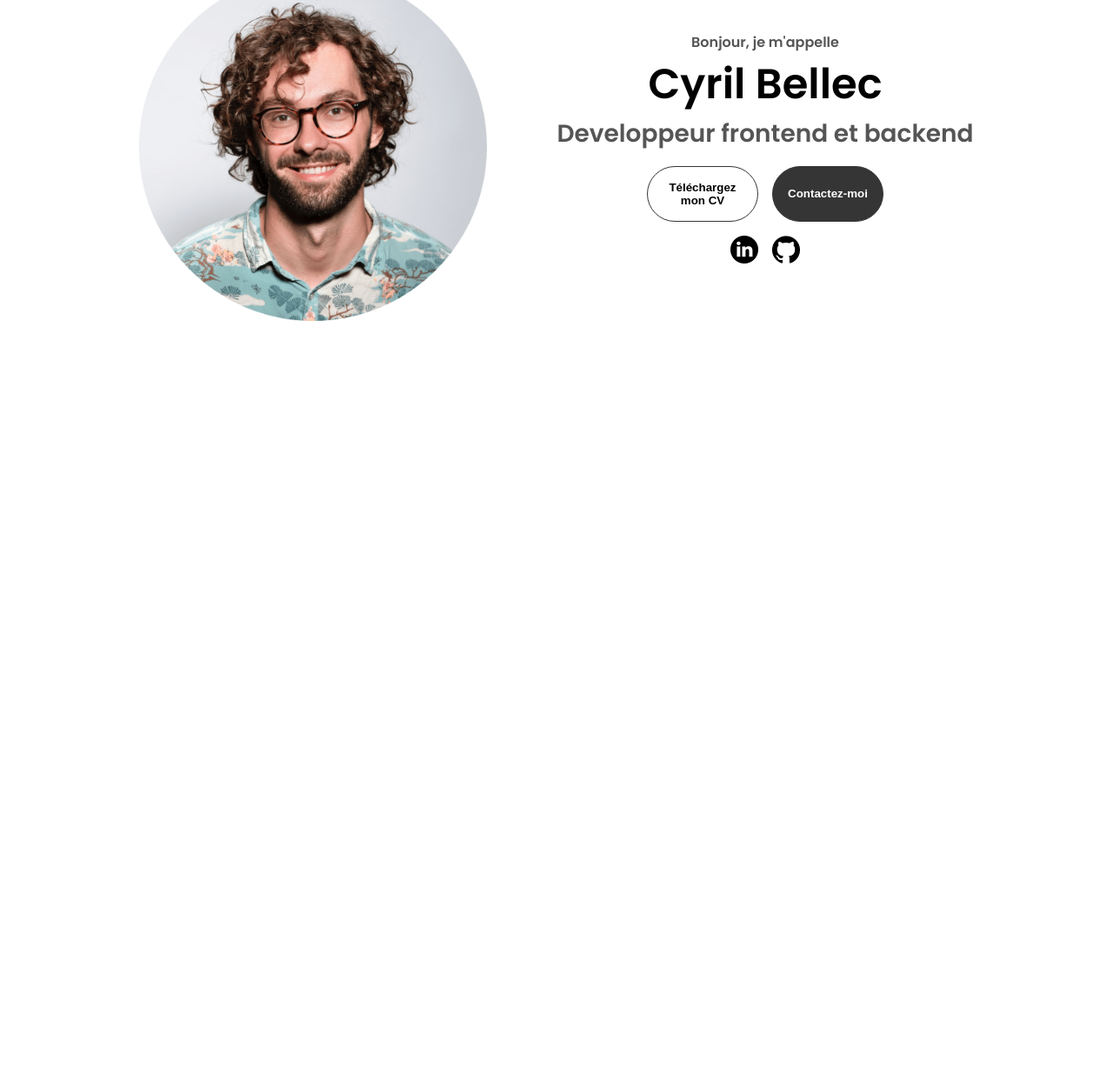
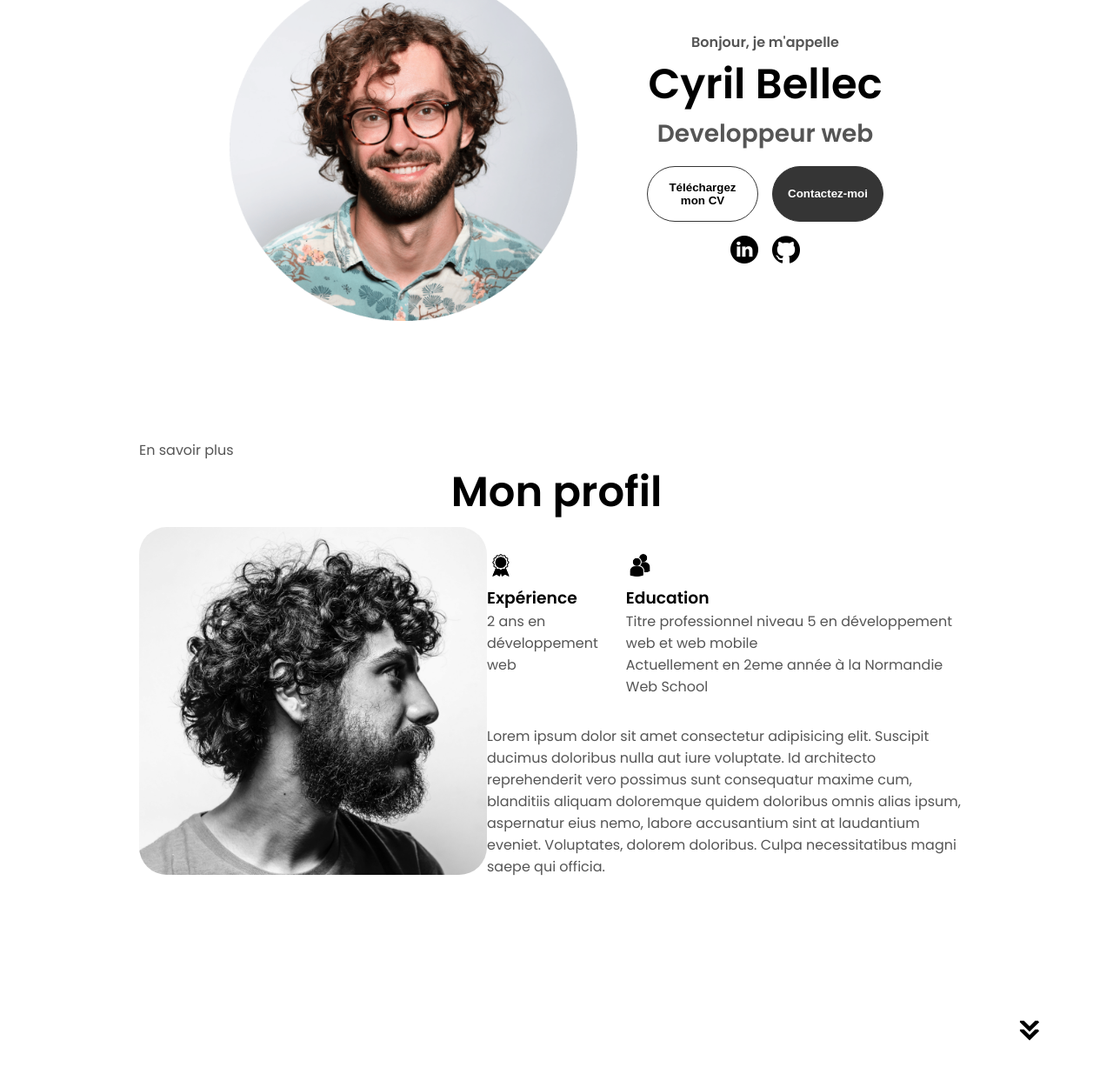
Before and after one commit to CPacBellec/portfolio, a plain HTML site: page index.html in a window 1280 px wide. Shown: the part 303-1538 px from the top of the page at 87% size. Before the commit the page ends 800 px from the top, so only its background shows below. Drawn offline with Linux system fonts and the light colour scheme.

Commit message:
about section

```diff
--- a/index.html
+++ b/index.html
@@ -46,7 +46,7 @@
     <div class="section__text">
         <p class="section__text__p1">Bonjour, je m'appelle</p>
         <h1 class="title">Cyril Bellec</h1>
-        <p class="section__text__p2">Developpeur frontend et backend</p>
+        <p class="section__text__p2">Developpeur web</p>
         <div class="btn-container">
             <button class="btn btn-color-2" onclick="window.open('./assets/resume-example.pdf')">Téléchargez mon CV</button>
             <button class="btn btn-color-1" onclick="location.href='./#contact'">Contactez-moi</button>
@@ -56,7 +56,35 @@
             <img src="./assets/github.png" alt="Mon profil Github" class="icon" onclick="location.href='https://github.com/Sinisterw0lf'">
         </div>
     </div>
- </section>
+</section>
+<section id="about">
+    <p class="section__text_p1">En savoir plus</p>
+    <h1 class="title">Mon profil</h1>
+    <div class="section-container">
+        <div class="section__pic-container">
+            <img src="./assets/about-pic.png" alt="Photo de profil" class="about-pic">
+        </div>
+        <div class="about-details-container">
+            <div class="about-containers">
+                <div class="details-container">
+                    <img src="./assets/experience.png" alt="Experience icon" class="icon">
+                    <h3>Expérience</h3>
+                    <p>2 ans en<br>développement web</p>
+                </div>
+                <div class="details-container">
+                    <img src="./assets/education.png" alt="Education icon" class="icon">
+                    <h3>Education</h3>
+                    <p>Titre professionnel niveau 5 en développement web et web mobile</p>
+                    <p>Actuellement en 2eme année à la Normandie Web School</p>
+                </div>
+            </div>
+            <div class="text-container">
+                <p>Lorem ipsum dolor sit amet consectetur adipisicing elit. Suscipit ducimus doloribus nulla aut iure voluptate. Id architecto reprehenderit vero possimus sunt consequatur maxime cum, blanditiis aliquam doloremque quidem doloribus omnis alias ipsum, aspernatur eius nemo, labore accusantium sint at laudantium eveniet. Voluptates, dolorem doloribus. Culpa necessitatibus magni saepe qui officia.</p>
+            </div>
+        </div>
+    </div>
+    <img src="./assets/arrow.png" alt="arrow icon" class="icon arrow" onclick="location.href='./#experience'">
+</section>
 <script src="script.js"></script>
 </body>
 </html>
--- a/style.css
+++ b/style.css
@@ -257,3 +257,35 @@ section {
 .btn-container {
     gap: 1rem;
 }
+
+/* ABOUT SECTION */
+
+#about {
+    position: relative;
+  }
+
+  .about-containers {
+    gap: 2rem;
+    margin-bottom: 2rem;
+    margin-top: 2rem;
+  }
+
+  .about-details-container {
+    justify-content: center;
+    flex-direction: column;
+  }
+
+  .about-containers,
+  .about-details-container {
+    display: flex;
+  }
+
+  .about-pic {
+    border-radius: 2rem;
+  }
+
+  .arrow {
+    position: absolute;
+    right: -5rem;
+    bottom: 2.5rem;
+  }
```
